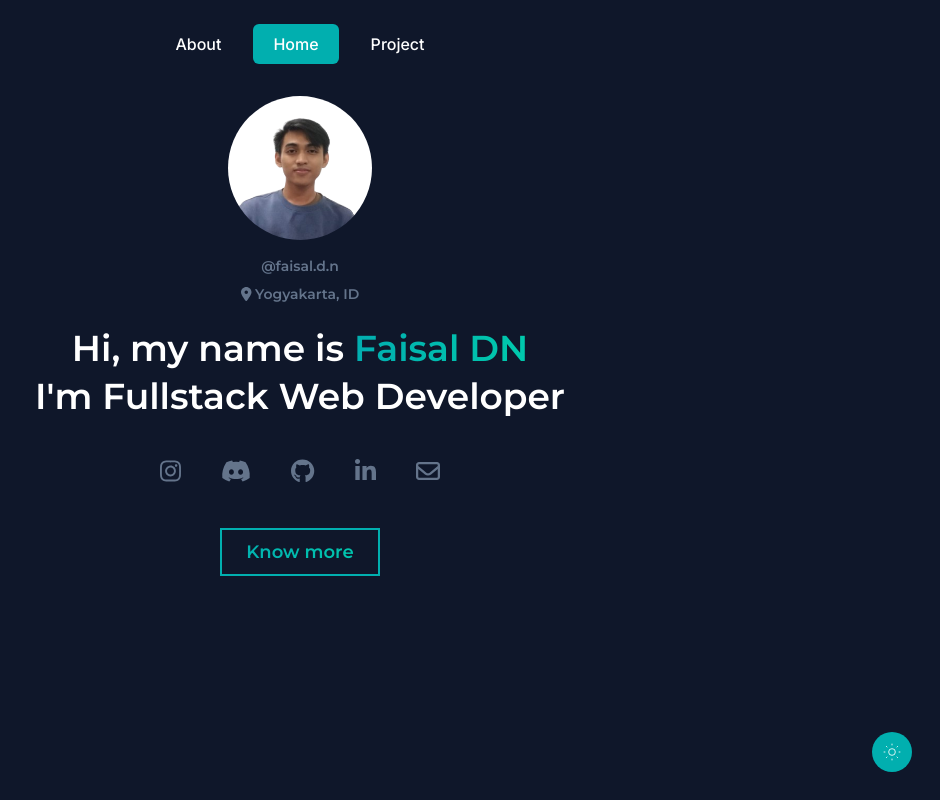
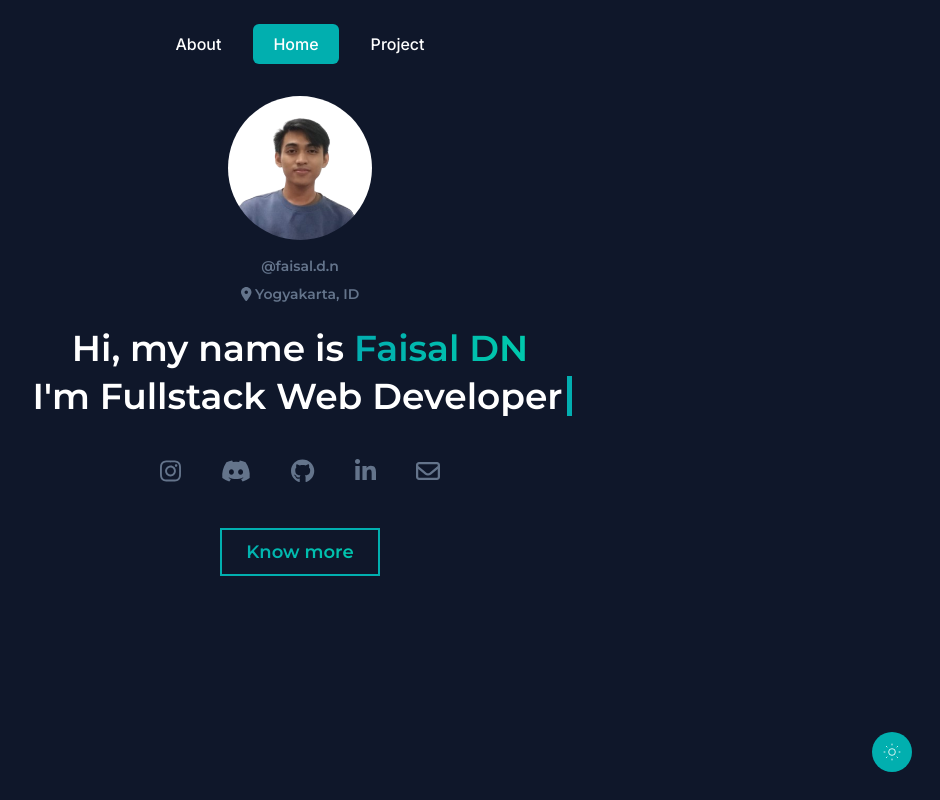
Before and after one commit to wendwin/my-portfolio, a Vue app: page / in a window 1280 px wide. Shown: the whole page, without its empty margins (340-1280 px from the left). Built offline with nearby package versions, Linux system fonts and the light colour scheme; a web font is replaced by a local one.

Commit message:
menambahkan typewriter

```diff
--- a/src/pages/Home.vue
+++ b/src/pages/Home.vue
@@ -8,7 +8,9 @@
                 <h5 class="text-sm font-semibold text-slate-500 mb-2"> &commat;faisal.d.n</h5>
                 <h5 class="text-sm font-semibold text-slate-500"><font-awesome-icon :icon="['fas', 'location-dot']" class="text-slate-500" /> Yogyakarta, ID</h5>
                 <h1 class="text-2xl font-semibold text-slate-800 dark:text-white mt-6 md:text-4xl mb-2">Hi, my name is <span class="bg-gradient-to-r from-[#02AEB0] to-[#00C9AC] bg-clip-text text-transparent">Faisal DN</span></h1>
-                <h1 class="text-2xl font-semibold  md:text-4xl text-slate-800 dark:text-white">I'm Fullstack Web Developer</h1>
+                <div class="max-w-[34rem] mx-auto typewriter">
+                    <h1 class="text-2xl font-semibold  md:text-4xl text-slate-800 dark:text-white" >I'm Fullstack Web Developer</h1>
+                </div>
             </div>
             <div class="my-10 flex flex-wrap justify-center items-center gap-10 text-2xl text-slate-500 ">
                 <a href="https://www.instagram.com/faisal.d.n" target="_blank">
@@ -42,4 +44,30 @@
 import { FontAwesomeIcon } from '@fortawesome/vue-fontawesome'
 </script>
 
-<style lang="scss" scoped></style>
+<style scoped>
+/* DEMO-SPECIFIC STYLES */
+.typewriter h1 {
+  color: #fff;
+  /* font-family: monospace; */
+  overflow: hidden; /* Ensures the content is not revealed until the animation */
+  border-right: .15em solid #02AEB0; /* The typwriter cursor */
+  white-space: nowrap; /* Keeps the content on a single line */
+  margin: 0 auto; /* Gives that scrolling effect as the typing happens */
+
+  animation:
+    typing 2.5s steps(30, end),
+    blink-caret .5s step-end infinite;
+}
+
+/* The typing effect */
+@keyframes typing {
+  from { width: 0 }
+  to { width: 100% }
+}
+
+/* The typewriter cursor effect */
+@keyframes blink-caret {
+  from, to { border-color: transparent }
+  50% { border-color: #02AEB0 }
+}
+</style>
```
